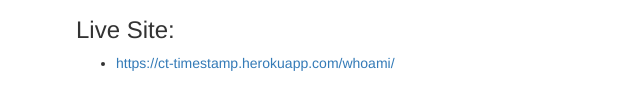
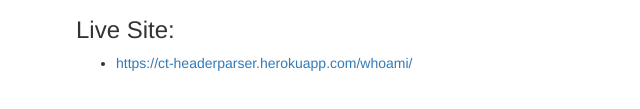
Before and after one commit to Coby-T/headerparse-api, a website: page index.html in a window 1280 px wide. Shown: the part 199-308 px from the top of the page, 52-692 px from the left. Drawn offline with nearby package versions, Linux system fonts and the light colour scheme.

Commit message:
working version

```diff
--- a/index.html
+++ b/index.html
@@ -15,7 +15,7 @@
         </ol>
         <h3>Live Site:</h3>
         <ul>
-            <li><a href="https://ct-timestamp.herokuapp.com/whoami/">https://ct-timestamp.herokuapp.com/whoami/</a></li>
+            <li><a href="https://ct-headerparser.herokuapp.com/whoami/">https://ct-headerparser.herokuapp.com/whoami/</a></li>
         </ul>
     </body>
 </html>
```
Also changed, not shown: README.md.
